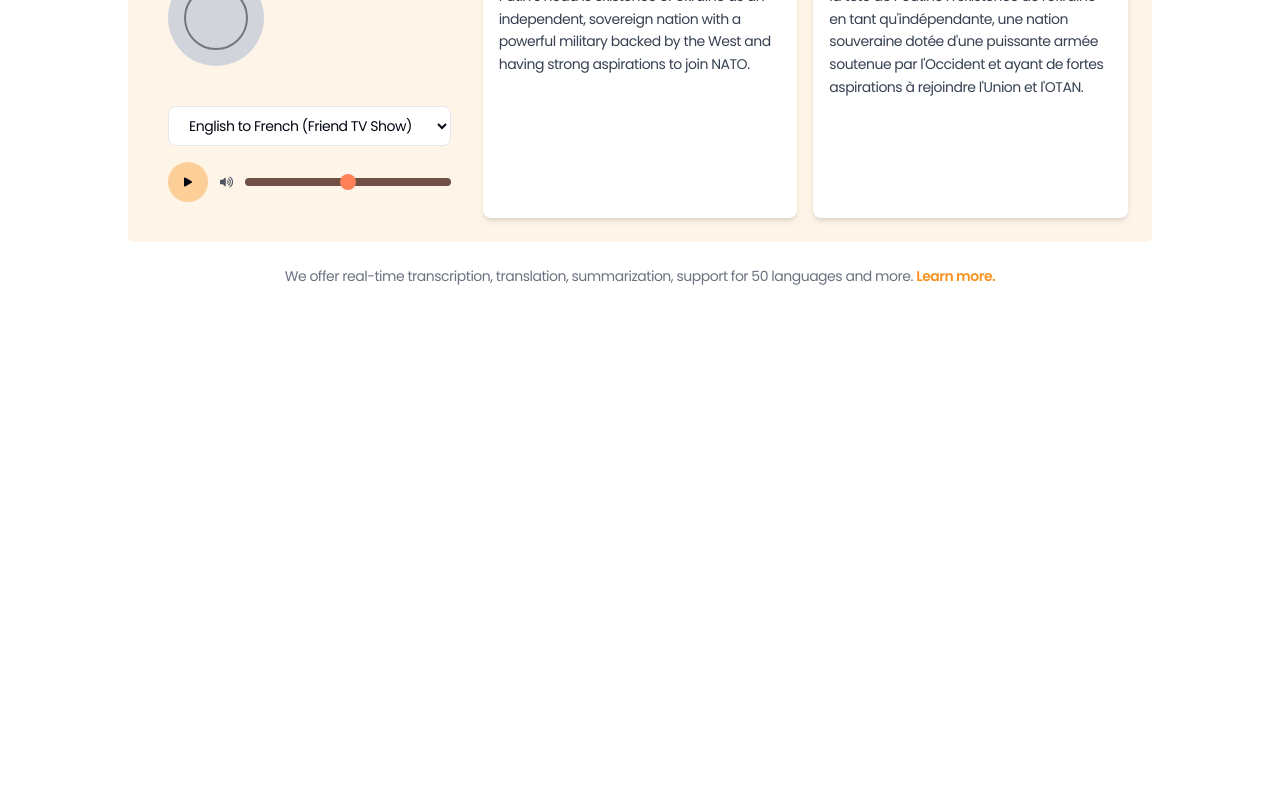
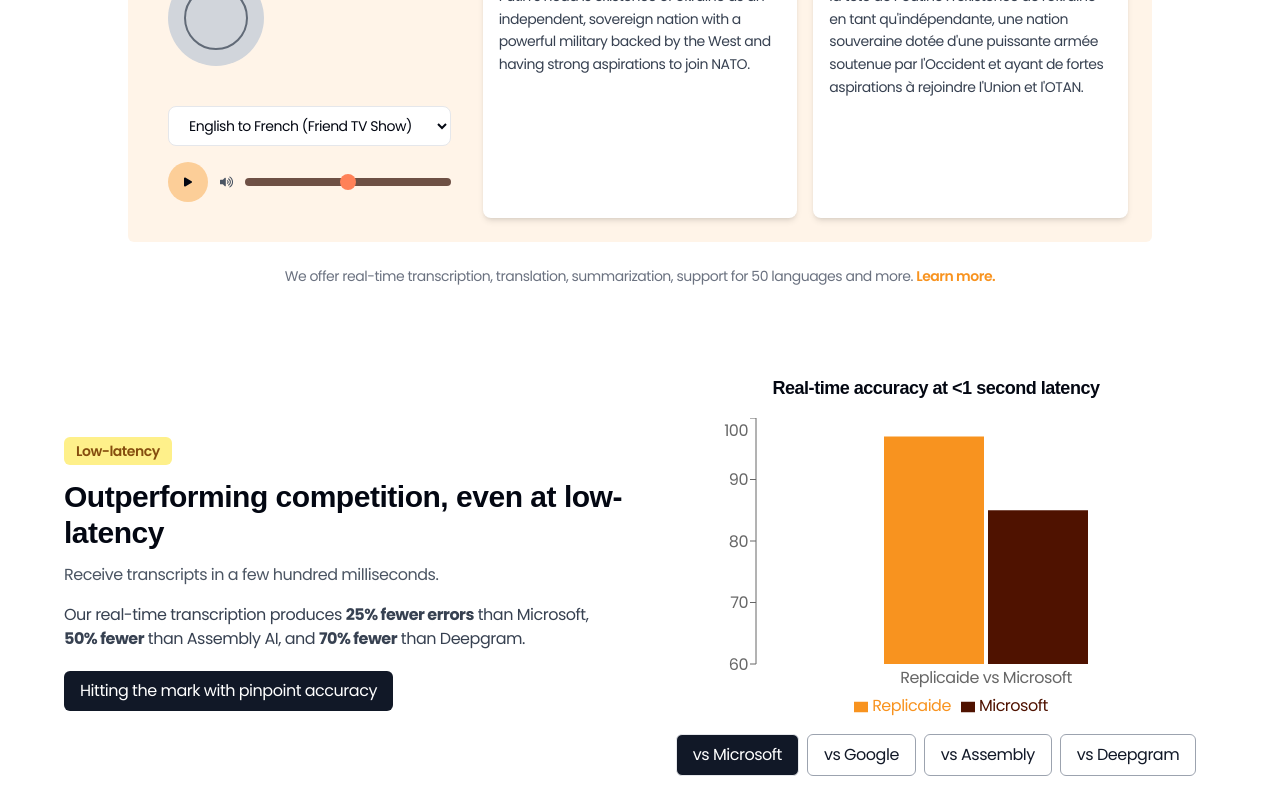
Before and after one commit to JoJoDevAdventure/rep-landingv2, a Next.js app: page /features in a window 1280 px wide. Shown: the part 414-1214 px from the top of the page. Before the commit the page ends 800 px from the top, so only its background shows below. Built offline with nearby package versions, Linux system fonts and the light colour scheme.

Commit message:
update v1

```diff
--- a/package.json
+++ b/package.json
@@ -22,6 +22,7 @@
     "react-dom": "^19.0.0",
     "react-icons": "^5.4.0",
     "react-p5": "^1.4.1",
+    "recharts": "^2.15.1",
     "tailwind-scrollbar-hide": "^2.0.0"
   },
   "devDependencies": {
--- a/src/Components/AIFuture.jsx
+++ b/src/Components/AIFuture.jsx
@@ -46,18 +46,12 @@
           The Future is AI Driven
         </h2>
         <p className="mt-4 text-gray-700 leading-relaxed md:text-xl">
-          By <strong>2025</strong>, AI is projected to handle a significant
-          portion of sales tasks, with autonomous agents performing actions like
-          <strong> making purchases </strong> and{" "}
-          <strong> scheduling meetings </strong>
-          on behalf of users.
-          <br />
-          <br />
-          This rapid integration of AI into daily operations is expected to
-          <strong> enhance sales efficiency</strong> and{" "}
-          <strong> effectiveness</strong>, positioning businesses at the
-          forefront of the evolving sales landscape.
+          AI technologies can automate tasks that occupy <strong>60–70%</strong>{" "}
+          of workers' current workload. Yet, <strong>86%</strong> of CFOs find
+          effective AI and automation implementation to be a struggle.
         </p>
+        <br />
+        <p className="mt-4 italic text-gray-600">McKinsey & Co + PwC, 2024</p>
 
         {/* Buttons */}
         <div className="mt-6 flex gap-4">
--- a/src/Components/Aides.jsx
+++ b/src/Components/Aides.jsx
@@ -198,6 +198,14 @@
 
       {/* MOBILE */}
       <section className="md:hidden relative w-full flex flex-col items-center justify-center transition-colors duration-500 px-4 md:px-28 py-8 bg-p1/10 overflow-hidden">
+      <motion.p
+          initial="hidden"
+          whileInView="visible"
+          viewport={{ once: false, amount: 0.7 }}
+          variants={fadeUpVariants} // Apply fade from left to right for title
+        >
+          Ditch your CRM
+        </motion.p>
       <motion.div
           initial="hidden"
           whileInView="visible"
--- a/src/Components/Footer.jsx
+++ b/src/Components/Footer.jsx
@@ -1,7 +1,7 @@
 "use client";
 
 import { motion } from "framer-motion";
-import { FaFacebook, FaInstagram, FaLinkedin } from "react-icons/fa";
+import { FaLinkedin, FaTwitter } from "react-icons/fa";
 
 const Footer = () => {
   return (
@@ -61,17 +61,14 @@
 
       {/* Bottom Row */}
       <div className="flex flex-col md:flex-row justify-between items-center text-gray-700 text-sm">
-        <img src="rep-logo.svg" />
+        <img className="w-24 md:w-32" src="rep-logo.svg" />
         <p>© ReplicAIDE. All rights reserved</p>
         <div className="flex gap-4 mt-4 md:mt-0">
           <a href="#" className="hover:text-black">
             <FaLinkedin size={20} />
           </a>
-          <a href="#" className="hover:text-black">
-            <FaFacebook size={20} />
-          </a>
-          <a href="#" className="hover:text-black">
-            <FaInstagram size={20} />
+          <a href="">
+            <FaTwitter size={20} />
           </a>
         </div>
       </div>
--- a/src/Components/Hero.jsx
+++ b/src/Components/Hero.jsx
@@ -11,7 +11,7 @@
   { src: "/image4.gif", width: 800, height: 664 },
 ];
 
-const Hero = () => {
+const Hero = ({onClickDemo}) => {
   const controls = useAnimation();
   const scrollRef = useRef(null);
 
@@ -37,7 +37,7 @@
           className="w-full md:w-[65%]"
         >
           <h1 className="md:h1 font-klik font-regular text-left text-3xl md:text-5xl lg:text-6xl leading-normal">
-            Connecting humanity <br /> <span className="mt-4"> through meaningful</span> <br />
+          Captivating relationships<br /> <span className="mt-4"> through meaningful</span> <br />
             <motion.span
               className="text-p1 text-light"
               initial={{ opacity: 0 }}
@@ -81,6 +81,7 @@
               initial={{ opacity: 0, y: 50 }}
               animate={{ opacity: 1, y: 0 }}
               transition={{ duration: 1, delay: 1.2 }}
+              onClick={onClickDemo}
               className="bg-p1 text-white border-p1 border hover:bg-orange-500 transition-all duration-300 px-2 md:px-6 py-3 rounded-lg w-full md:w-auto text-[12px] md:text-[18px]"
             >
               Schedule Demo
@@ -89,6 +90,7 @@
               initial={{ opacity: 0, y: 50 }}
               animate={{ opacity: 1, y: 0 }}
               transition={{ duration: 1, delay: 1.4 }}
+              onClick={onClickDemo}
               className="bg-transparent text-s1 px-2 md:px-6 py-3 rounded-lg w-full border hover:bg-p1/20 border-p1 transition-all duration-300 md:w-auto text-[12px] md:text-[18px]"
             >
               Learn more
--- a/src/Components/IndustriesMobile.jsx
+++ b/src/Components/IndustriesMobile.jsx
@@ -189,13 +189,13 @@
           transition={{ duration: 0.5 }}
           className="w-full md:w-1/2 text-center md:text-left"
         >
-          <h2 className="text-2xl font-bold text-gray-900">
+          <h2 className="relative text-2xl font-bold text-gray-900 z-40">
             {selectedIndustry.title}
           </h2>
           <p className="text-gray-700 mt-4">{selectedIndustry.description}</p>
           <a
-            href="#"
-            className={`${selectedIndustry.textColor} text-purple-500 mt-4 inline-block`}
+            href={selectedIndustry.href}
+            className={`${selectedIndustry.textColor} mt-4 inline-block`}
           >
             {selectedIndustry.link}
           </a>
--- a/src/Components/Partners.jsx
+++ b/src/Components/Partners.jsx
@@ -1,47 +1,54 @@
 "use client";
 
-import { motion } from "framer-motion";
+import { motion, useAnimation } from "framer-motion";
 import Image from "next/image";
+import { useEffect } from "react";
 import { fadeUpVariants } from "./Animations";
 
 const logos = [
   { src: "/att.png", alt: "AT&T" },
   { src: "/verizon.png", alt: "Verizon" },
   { src: "/comcast.png", alt: "Comcast" },
-  { src: "/highlevel.svg", alt: "highlevel" },
-  { src: "/mariott.svg", alt: "Mariott" },
+  { src: "/highlevel.svg", alt: "HighLevel" },
+  { src: "/mariott.svg", alt: "Marriott" },
   { src: "/microsoft.svg", alt: "Microsoft" },
   { src: "/att.png", alt: "AT&T" },
   { src: "/verizon.png", alt: "Verizon" },
   { src: "/comcast.png", alt: "Comcast" },
-  { src: "/highlevel.svg", alt: "highlevel" },
-  { src: "/mariott.svg", alt: "Mariott" },
+  { src: "/highlevel.svg", alt: "HighLevel" },
+  { src: "/mariott.svg", alt: "Marriott" },
   { src: "/microsoft.svg", alt: "Microsoft" },
 ];
 
 const Partners = () => {
+  const controls = useAnimation();
+
+  useEffect(() => {
+    controls.start({
+      x: ["0%", "-100%"],
+      transition: { repeat: Infinity, duration: 20, ease: "linear" },
+    });
+  }, [controls]);
+
   return (
-    <section className="w-full py-10 bg-white text-center overflow-hidden">
+    <section className="w-full py-10 bg-white text-center">
       <motion.h2
         initial="hidden"
         whileInView="visible"
         viewport={{ once: false, amount: 0.9 }}
-        variants={fadeUpVariants} // Apply fade from left to right for title
-        className="font-klik text-l md:text-2xl mb-8 md:mb-16 text-gray-500"
+        variants={fadeUpVariants}
+        className="font-klik text-lg md:text-2xl mb-8 md:mb-16 text-gray-500"
       >
         Trusted by the biggest companies in the world
       </motion.h2>
-      <motion.div
-        initial="hidden"
-        whileInView="visible"
-        viewport={{ once: false, amount: 0.8 }}
-        variants={fadeUpVariants} // Apply fade from left to right for title
-        className="relative w-full overflow-hidden"
+
+      {/* Scrollable container with manual & auto scroll */}
+      <div
+        className="relative w-full overflow-x-scroll scrollbar-hide"
       >
         <motion.div
-          className="hidden md:flex space-x-20 justify-end align-middle items-center"
-          animate={{ x: ["20%", "0%"] }}
-          transition={{ repeat: Infinity, duration: 30, ease: "linear" }}
+          className="flex space-x-10 md:space-x-20 justify-start items-center whitespace-nowrap"
+          animate={controls}
         >
           {[...logos, ...logos].map((logo, index) => (
             <Image
@@ -50,28 +57,13 @@
               alt={logo.alt}
               width={150}
               height={50}
-              className="opacity-70 object-contain"
+              className="opacity-70 object-contain cursor-grab h-12 md:h-full"
+              draggable="false"
+              aria-hidden="true"
             />
           ))}
         </motion.div>
-
-        <motion.div
-          className="flex space-x-10 justify-end align-middle items-center md:hidden"
-          animate={{ x: ["200%", "-200%"] }}
-          transition={{ repeat: Infinity, duration: 30, ease: "linear" }}
-        >
-          {[...logos, ...logos].map((logo, index) => (
-            <Image
-              key={index}
-              src={logo.src}
-              alt={logo.alt}
-              width={150}
-              height={50}
-              className="opacity-70 object-contain"
-            />
-          ))}
-        </motion.div>
-      </motion.div>
+      </div>
     </section>
   );
 };
--- a/src/Components/PerfectFit.jsx
+++ b/src/Components/PerfectFit.jsx
@@ -48,7 +48,7 @@
 
 const PerfectFit = () => {
   return (
-    <section className="w-full py-16 flex flex-col items-center px-6 md:px-16 overflow-hidden">
+    <section className="w-full py-4 md:py-16 flex flex-col items-center px-6 md:px-16 overflow-hidden">
       {/* Header */}
       <motion.h2
         className="text-3xl md:text-4xl font-bold text-center"
--- /dev/null
+++ b/src/app/features/Comparison.jsx
@@ -0,0 +1,85 @@
+'use client'
+
+import { motion } from "framer-motion";
+import { useState } from "react";
+import { Bar, BarChart, Legend, ResponsiveContainer, Tooltip, XAxis, YAxis } from "recharts";
+
+const competitors = [
+  { name: "Microsoft", accuracy: 85 },
+  { name: "Google", accuracy: 80 },
+  { name: "Assembly", accuracy: 75 },
+  { name: "Deepgram", accuracy: 73 },
+];
+
+const ComparisonChart = () => {
+  const [selected, setSelected] = useState(competitors[0]);
+
+  // Corrected data format for BarChart
+  const chartData = [
+    {
+      name: "Replicaide vs " + selected.name,
+      Replicaide: 97,
+      [selected.name]: selected.accuracy,
+    },
+  ];
+
+  return (
+    <div className="flex flex-col md:flex-row items-center justify-between gap-8 p-6 container">
+      {/* Left Section */}
+      <div className="md:w-1/2 text-center md:text-left">
+        <span className="px-3 py-1 text-sm font-semibold bg-yellow-200 text-yellow-800 rounded-md">
+          Low-latency
+        </span>
+        <h2 className="text-3xl font-bold mt-4">
+          Outperforming competition, even at low-latency
+        </h2>
+        <p className="mt-3 text-gray-600">
+          Receive transcripts in a few hundred milliseconds.
+        </p>
+        <p className="mt-4 text-gray-700">
+          Our real-time transcription produces <strong>25% fewer errors</strong> than Microsoft, <strong>50% fewer</strong> than Assembly AI, and <strong>70% fewer</strong> than Deepgram.
+        </p>
+        <button className="mt-5 px-4 py-2 bg-gray-900 text-white rounded-md">
+          Hitting the mark with pinpoint accuracy
+        </button>
+      </div>
+
+      {/* Right Section - Chart */}
+      <div className="md:w-1/2 flex flex-col items-center">
+        <h3 className="text-lg font-semibold mb-4">
+          Real-time accuracy at &lt;1 second latency
+        </h3>
+        <ResponsiveContainer width="100%" height={300}>
+          <BarChart data={chartData} margin={{ left: 40 }}>
+            <XAxis dataKey="name" axisLine={false} tickLine={false} />
+            <YAxis type="number" domain={[60, 100]} />
+            <Tooltip />
+            <Legend />
+            <Bar dataKey="Replicaide" fill="#f8931f" name="Replicaide" barSize={100} />
+            <Bar dataKey={selected.name} fill="#4f1200" name={selected.name} barSize={100} />
+          </BarChart>
+        </ResponsiveContainer>
+
+        {/* Explore Buttons */}
+        <div className="mt-4 flex flex-wrap gap-2 justify-center md:justify-start">
+          {competitors.map((comp) => (
+            <motion.button
+              key={comp.name}
+              onClick={() => setSelected(comp)}
+              className={`px-4 py-2 border rounded-md ${
+                selected.name === comp.name
+                  ? "bg-gray-900 text-white"
+                  : "bg-white text-gray-900 border-gray-400"
+              }`}
+              whileTap={{ scale: 0.95 }}
+            >
+              vs {comp.name}
+            </motion.button>
+          ))}
+        </div>
+      </div>
+    </div>
+  );
+};
+
+export default ComparisonChart;
--- a/src/app/features/page.jsx
+++ b/src/app/features/page.jsx
@@ -1,4 +1,5 @@
 import NavBar from "@/Components/NavBar"
+import ComparisonChart from "./Comparison"
 import LiveTranscription from "./LiveTranscription"
 
 const page = () => {
@@ -6,6 +7,7 @@
     <main>
         <NavBar/>
         <LiveTranscription/>
+        <ComparisonChart/>
     </main>
   )
 }
--- a/src/app/page.jsx
+++ b/src/app/page.jsx
@@ -23,7 +23,7 @@
     <main className="overflow-hidden">
       <ContactPopup isOpen={isPopupOpen} onClose={() => setPopupOpen(false)} />
       <NavBar />
-      <Hero />
+      <Hero onClickDemo={() => setPopupOpen(true)} />
       <Partners />
       <Aides />
       <div>
```
Also changed, not shown: public/rep-logo.svg, 1 other file (tests, documents, lock files or other folders).
